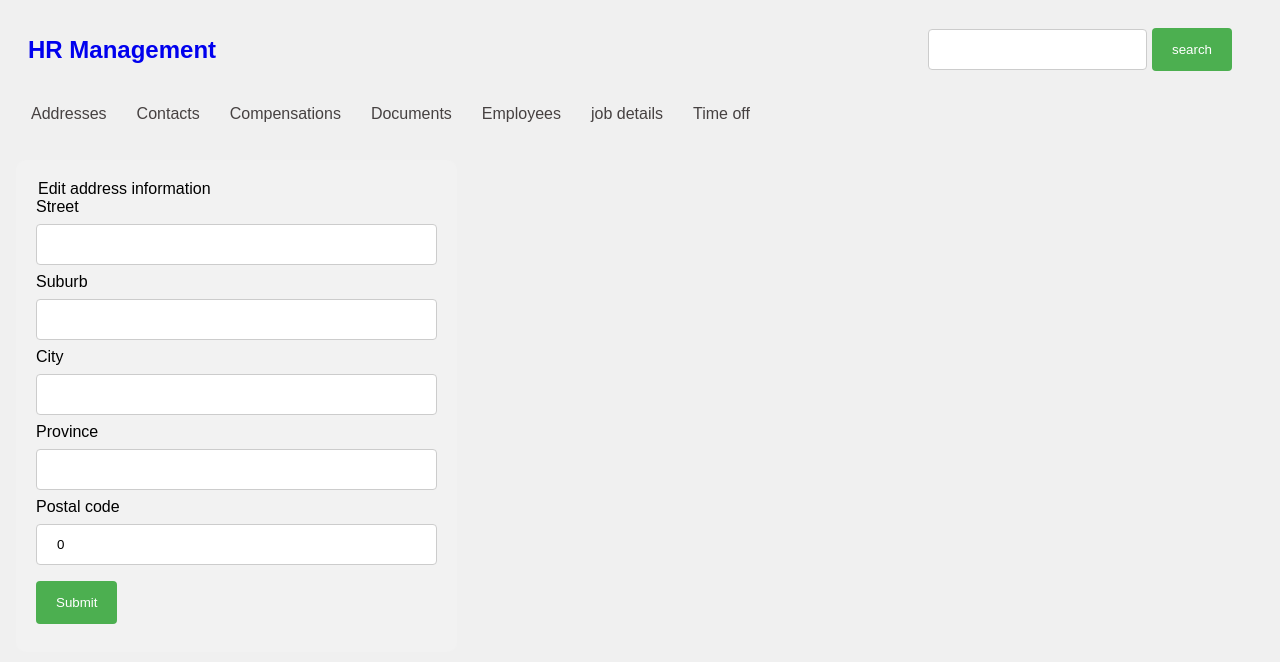
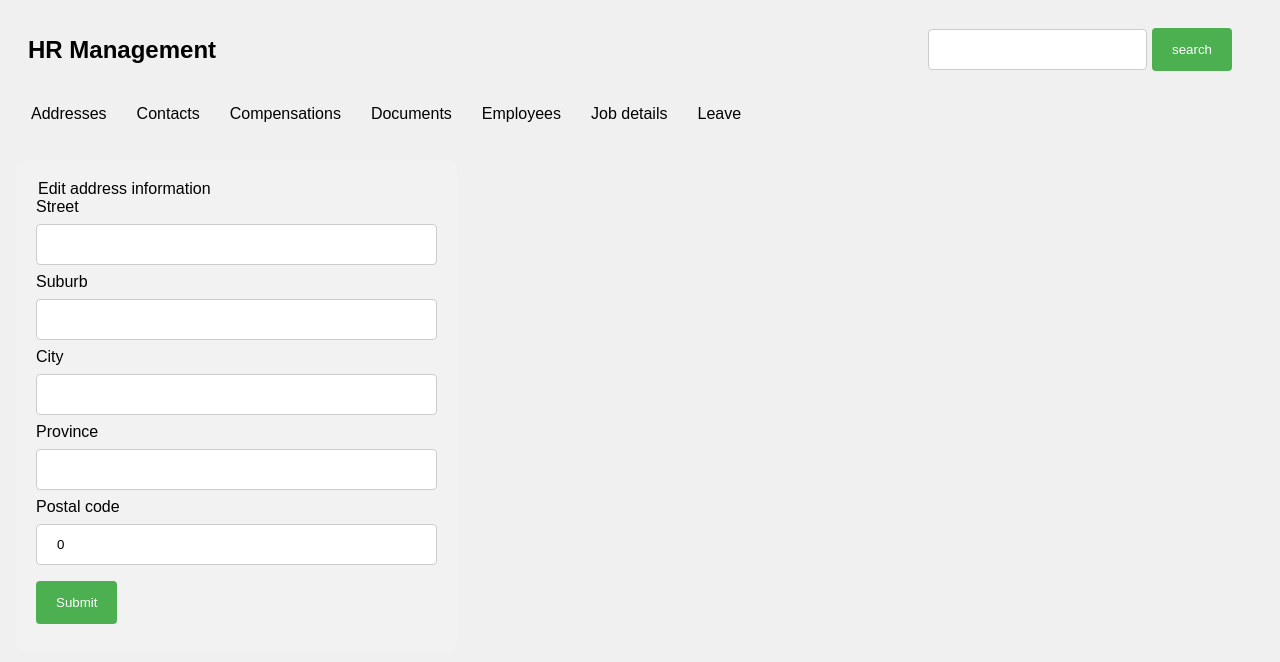
Before and after one commit to dr96mabuza/human-resources-information-system, a React (Vite) app: page /address/1/update in a window 1280 px wide. Shown: the top 662 px of the page. Built offline with nearby package versions, Linux system fonts and the light colour scheme; no server answers.

Commit message:
fix nav identifier

```diff
--- a/src/App.css
+++ b/src/App.css
@@ -86,23 +86,33 @@ button[type=submit]:hover {
   background-color: #45a049;
 }
 
-nav {
+ul {
   display: flex;
   flex-wrap: wrap;
+  align-items: flex-start;
   margin-bottom: 2em;
   margin-top: 1em;
+  padding: 0%;
 }
 
-nav a {
+a {
+  color: black;
+  /* pointer-events: none; */
+  text-decoration: none;
+}
+
+ul li {
   display: block;
   padding: 5px 15px;
   text-align: center;
   color: #464141;
+
 }
 
-nav a:hover {
+ul li:hover, ul li a:hover {
   background-color: #4CAF50;
   color: #ffffff;
+
 }
 
 table {
--- a/src/components/Nav.jsx
+++ b/src/components/Nav.jsx
@@ -1,15 +1,21 @@
-export default function Nav({name, link}) {
+export default function Nav({name, link, location}) {
     return (
         <div id="nav">
-            <nav>
-                <a href="/addresses">Addresses</a>
-                <a href="/contacts">Contacts</a>
-                <a href="/compensations">Compensations</a>
-                <a href="/documents">Documents</a>
-                <a href="/employees">Employees</a>
-                <a href="/employmentdetails">job details</a>
-                <a href="/leaves">Time off</a>
-            </nav>
+            <ul>
+
+            {location === "/address"? <li style={{backgroundColor: "#4CAF50"}}><a href="/addresses" style={{color: "#ffffff"}}>Addresses</a></li> : <li><a href="/addresses">Addresses</a></li> }
+            {location === "/contacts"? <li style={{backgroundColor: "#4CAF50"}}><a href="/contacts" style={{color: "#ffffff"}}>Contacts</a></li> : <li><a href="/contacts">Contacts</a></li>}
+            {location === "/compensations"? <li style={{backgroundColor: "#4CAF50"}}><a href="/compensations" style={{color: "#ffffff"}}>Compensations</a></li> : <li><a href="/compensations">Compensations</a></li>}
+            {location === "/documents"? <li style={{backgroundColor: "#4CAF50"}}><a href="/documents" style={{color: "#ffffff"}}>Documents</a></li> : <li><a href="/documents">Documents</a></li>}
+            {location === "/employees"? <li style={{backgroundColor: "#4CAF50"}}><a href="/employees" style={{color: "#ffffff"}}>Employees</a></li> : <li><a href="/employees">Employees</a></li>}
+            {location === "/employmentdetails"? <li style={{backgroundColor: "#4CAF50"}}><a href="/employmentdetails" style={{color: "#ffffff"}}>Job details</a></li> : <li><a href="/employmentdetails">Job details</a></li>}
+            {location === "/leaves"? <li style={{backgroundColor: "#4CAF50"}}><a href="/leaves" style={{color: "#ffffff"}}>Leave</a></li> : <li><a href="/leaves">Leave</a></li>}
+                {/* <li style={location === "/compensations"? {{backgroundColor: "#4CAF50"}}><a href="/compensations">Compensations</a></li>
+                <li style={location === "/documents"? {{backgroundColor: "#4CAF50"}}><a href="/documents">Documents</a></li>
+                <li style={location === "/employees"? {{backgroundColor: "#4CAF50"}}><a href="/employees">Employees</a></li>
+                <li style={location === "/employmentdetails"? {{backgroundColor: "#4CAF50"}}><a href="/employmentdetails">job details</a></li>
+                <li style={location === "/leaves"? {{backgroundColor: "#4CAF50"}}><a href="/leaves">Time off</a></li> */}
+            </ul>
             {!name && !link? (<></>) : (<a href={link}><button type="submit">{name}</button></a>)}
         </div>
 
--- a/src/components/jobDetails/EmploymentDetails.jsx
+++ b/src/components/jobDetails/EmploymentDetails.jsx
@@ -2,6 +2,7 @@ import { useState, useEffect } from "react";
 import { Link } from "react-router-dom";
 
 export default function EmployementDetails({header, nav, postRequest, getRequest, getEmployeeNamesList}) {
+
   const [data, setData] = useState([]);
   const [employeeNames, setEmployeeNames] = useState([]);
   const fetchJobDetailsList = async () => {
--- a/src/main.jsx
+++ b/src/main.jsx
@@ -80,6 +80,7 @@ const parentRoutes = [
           <Nav
             name={"Add Employee"}
             link={"employee/create"}
+            location={"/employees"}
           />
         }
         header={<Header />}
@@ -96,6 +97,7 @@ const parentRoutes = [
           <Nav
             name={"Add Contact"}
             link={"contact/create"}
+            location={"/contacts"}
           />
         }
         header={<Header />}
@@ -112,6 +114,7 @@ const parentRoutes = [
         <Nav
           name={"Add Document"}
           link={"document/create"}
+          location={"/documents"}
         />
       }
       header={<Header />}
@@ -128,6 +131,7 @@ const parentRoutes = [
         <Nav
           name={"Add Leave"}
           link={"leave/create"}
+          location={"/leaves"}
         />
       }
       header={<Header />}
@@ -143,6 +147,7 @@ const parentRoutes = [
         <Nav
           name={"Add Address"}
           link={"address/create"}
+          location={"/addresses"}
         />
       }
       header={<Header />}
@@ -159,6 +164,7 @@ const parentRoutes = [
       <Nav
         name={"Add Employment Detail"}
         link={"employmentdetail/create"}
+        location={"/employmentdetails"}
       />
     }
     header={<Header />}
@@ -175,6 +181,7 @@ const parentRoutes = [
         <Nav
           name={"Add Compensation"}
           link={"compensation/create"}
+          location={"/compensations"}
         />
       }
       header={<Header />}
```
Lines whose indentation alone changed are shown as unchanged.
